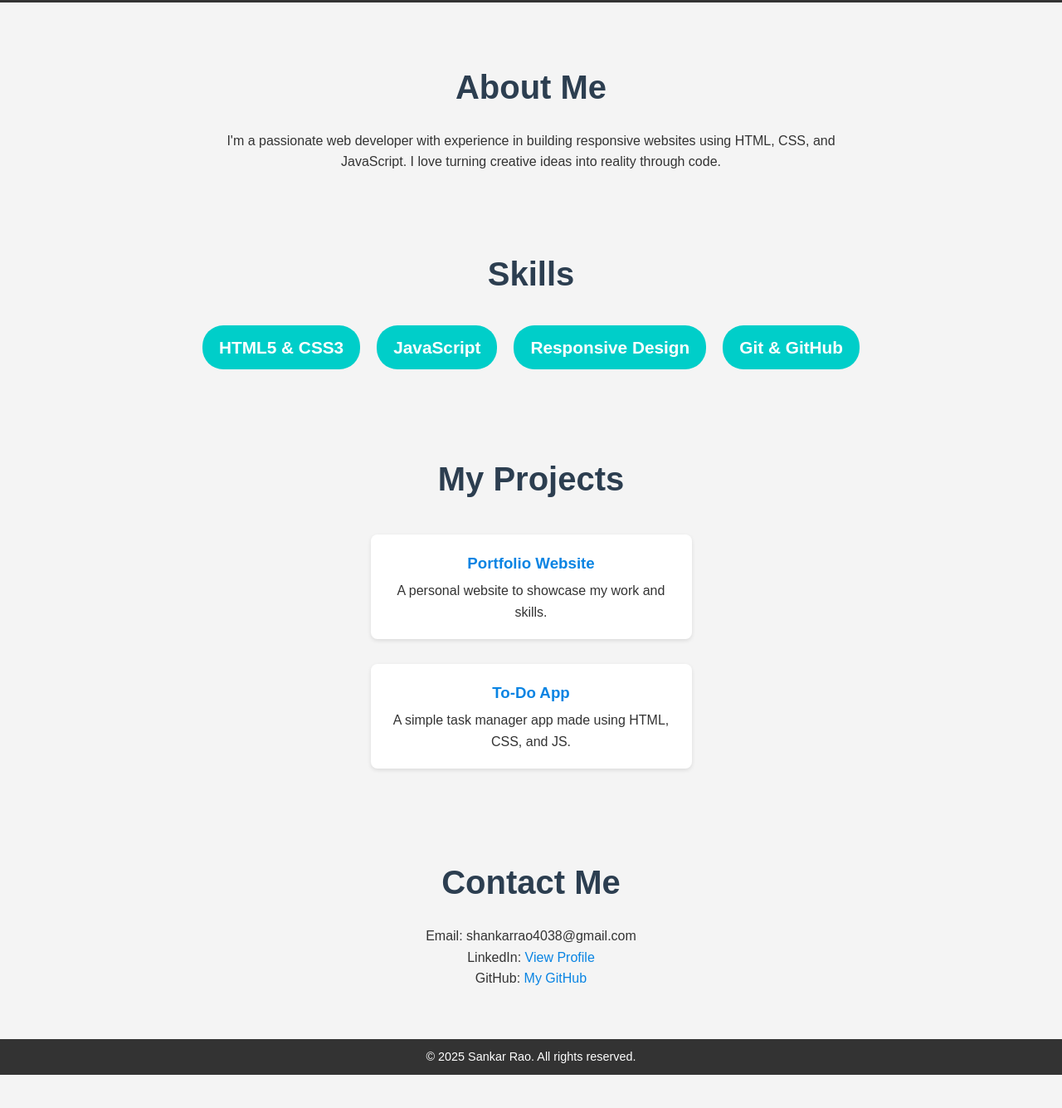
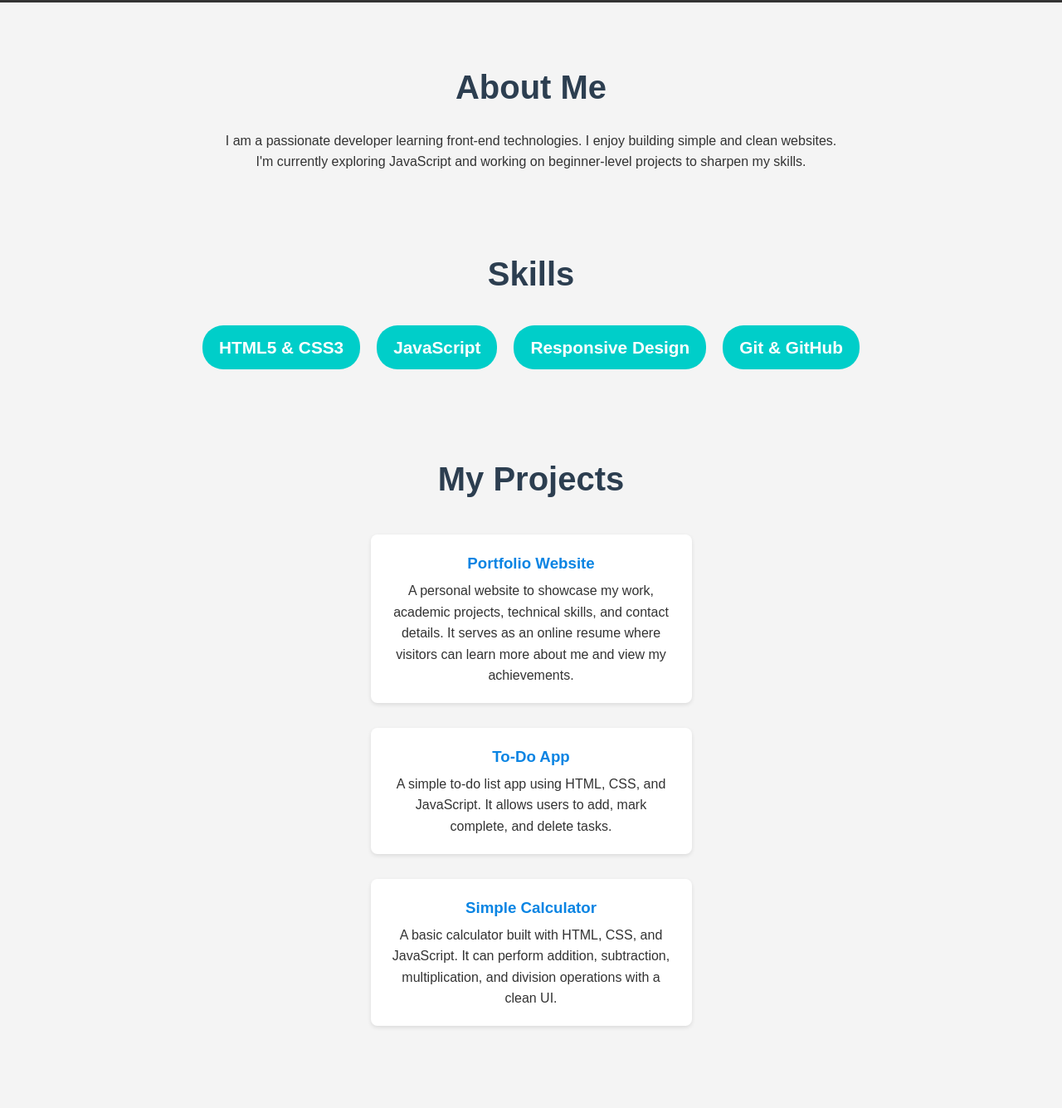
Before and after one commit to DurgasiShankarRao/My-Portfolio, a plain HTML site: page index.html in a window 1280 px wide. Shown: the part 205-1540 px from the top of the page at 83% size. Before the commit the page ends 1500 px from the top, so only its background shows below. Drawn offline with nearby package versions, Linux system fonts and the light colour scheme.

Commit message:
Updated project description and added new project

```diff
--- a/index.html
+++ b/index.html
@@ -21,7 +21,10 @@
   <section class="about" data-aos="fade-up">
     <h2>About Me</h2>
     <p>
-      I'm a passionate web developer with experience in building responsive websites using HTML, CSS, and JavaScript. I love turning creative ideas into reality through code.
+      <p>
+  I am a passionate developer learning front-end technologies. I enjoy building simple and clean websites. I'm currently exploring JavaScript and working on beginner-level projects to sharpen my skills.
+</p>
+
     </p>
   </section>
 
@@ -41,12 +44,17 @@
     <h2>My Projects</h2>
     <div class="project" data-aos="fade-up">
       <h3>Portfolio Website</h3>
-      <p>A personal website to showcase my work and skills.</p>
+      <p>A personal website to showcase my work, academic projects, technical skills, and contact details. It serves as an online resume where visitors can learn more about me and view my achievements.</p>
     </div>
     <div class="project" data-aos="fade-up" data-aos-delay="100">
       <h3>To-Do App</h3>
-      <p>A simple task manager app made using HTML, CSS, and JS.</p>
+      <p>A simple to-do list app using HTML, CSS, and JavaScript. It allows users to add, mark complete, and delete tasks.</p>
     </div>
+    <div class="project">
+  <h3>Simple Calculator</h3>
+  <p>A basic calculator built with HTML, CSS, and JavaScript. It can perform addition, subtraction, multiplication, and division operations with a clean UI.</p>
+</div>
+
   </section>
 
   <!-- ===== Contact Section ===== -->
```
